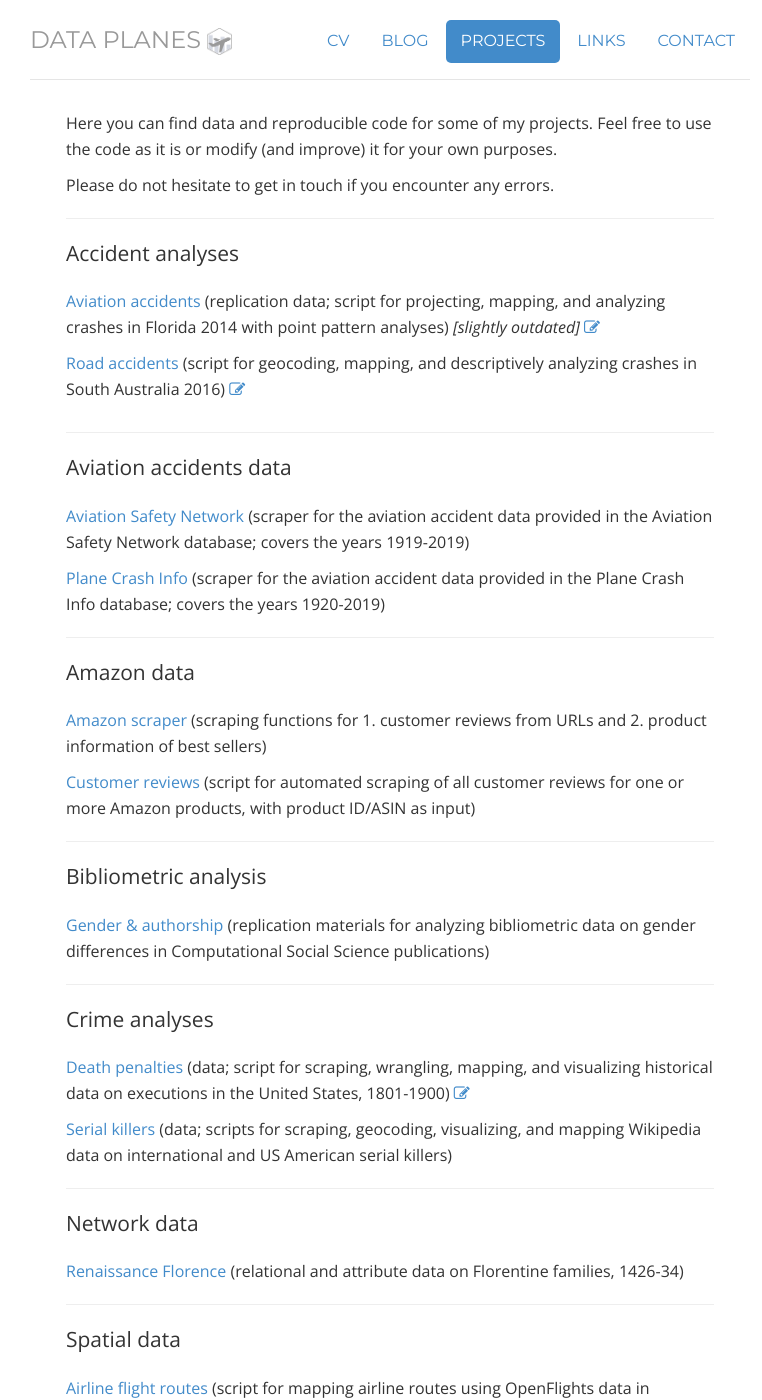
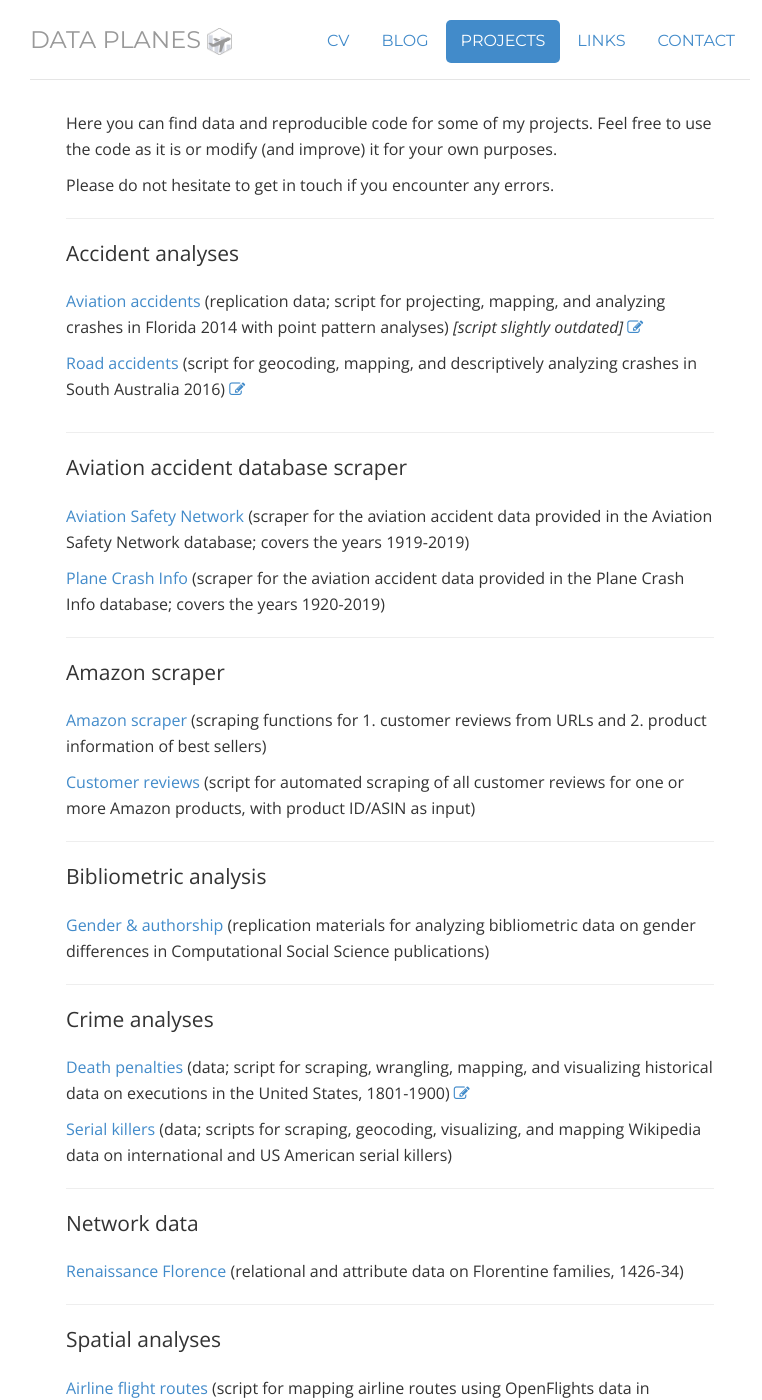
Before and after one commit to lhehnke/lhehnke.github.io, a Jekyll site: the page built from projects/index.html, in a window 1280 px wide and 1400 px high. Shown: the whole window, without its empty margins (250-1012 px from the left). Built offline with Jekyll 4.4.1, drawn with Linux system fonts in a browser that asks for light colours; nearby versions of some CDN libraries; some of the changed text lies outside the part shown.

Commit message:
Update index.html
Update and add recent projects

```diff
--- a/projects/index.html
+++ b/projects/index.html
@@ -25,12 +25,12 @@
 
 			<p class="lead">Accident analyses</p>
 
-<p><a href="https://github.com/lhehnke/aircrash-analysis-data">Aviation accidents</a> (replication data; script for projecting, mapping, and analyzing crashes in Florida 2014 with point pattern analyses) <em>[slightly outdated]</em> <a href="https://correlaid.org/blog/point-pattern-analysis/" target="_blank" title="Blog post (CorrelAid)"> <i class="fa fa-pencil-square-o"></i></a></p>
+<p><a href="https://github.com/lhehnke/aircrash-analysis-data">Aviation accidents</a> (replication data; script for projecting, mapping, and analyzing crashes in Florida 2014 with point pattern analyses) <em>[script slightly outdated]</em> <a href="https://correlaid.org/blog/point-pattern-analysis/" target="_blank" title="Blog post (CorrelAid)"> <i class="fa fa-pencil-square-o"></i></a></p>
 	  <p style="margin-bottom:30px"><a href="https://github.com/lhehnke/road-accidents">Road accidents</a> (script for geocoding, mapping, and descriptively analyzing crashes in South Australia 2016) <a href="https://lhehnke.github.io/notes/2018/01/23/road-accidents-south-australia" target="_blank" title="Blog post"> <i class="fa fa-pencil-square-o"></i></a></p>
 
 	  	  <hr>
 
-		  	  <p class="lead">Aviation accidents data</p>
+		  	  <p class="lead">Aviation accident database scraper</p>
 
 	  	  	  <p><a href="https://github.com/lhehnke/aviation-accidents-data">Aviation Safety Network</a> (scraper for the aviation accident data provided in the Aviation Safety Network database; covers the years 1919-2019) </p>
 	  	  <p><a href="https://github.com/lhehnke/aviation-accidents-data">Plane Crash Info</a> (scraper for the aviation accident data provided in the Plane Crash Info database; covers the years 1920-2019) </p>
@@ -39,7 +39,7 @@
 	  	  <hr>
 
 
-			  <p class="lead">Amazon data</p>
+			  <p class="lead">Amazon scraper</p>
 
 	  <p><a href="https://github.com/lhehnke/amazon-data">Amazon scraper</a> (scraping functions for 1. customer reviews from URLs and 2. product information of best sellers) </p>
 	  	  <p><a href="https://github.com/lhehnke/amazon-data">Customer reviews</a> (script for automated scraping of all customer reviews for one or more Amazon products, with product ID/ASIN as input) </p>
@@ -68,7 +68,7 @@
   <hr>
 
 
-			  <p class="lead">Spatial data</p>
+			  <p class="lead">Spatial analyses</p>
 
 				  <p><a href="https://github.com/lhehnke/maps-traffic-routes/">Airline flight routes</a> (script for mapping airline routes using OpenFlights data in combination with NASA's night lights images) <a href="https://lhehnke.github.io/notes/2018/01/27/flight-routes-night-lights" target="_blank" title="Blog post"> <i class="fa fa-pencil-square-o"></i></a></p>
     <p><a href="https://github.com/lhehnke/spatial-gravity-model-data">Spatial gravity models</a> (replication data; scripts for building dyadic data sets and conducting predictive spatial gravity analyses) <a href="https://lhehnke.github.io/files/spatial-gravity-models.pdf" target="_blank" title="Paper"> <i class="fa fa-pencil-square-o"></i></a></p>
@@ -94,7 +94,7 @@
 
 	   <hr>
 
-			  <p class="lead">YouTube data</p>
+			  <p class="lead">YouTube analysis</p>
 
 	  	  <p><a href="https://github.com/lhehnke/youtube-data">Viewer engagement</a> (replication code for analyzing YouTube comments and video statistics on the Florida High School Shooting in February 2018) </p>
 
```
